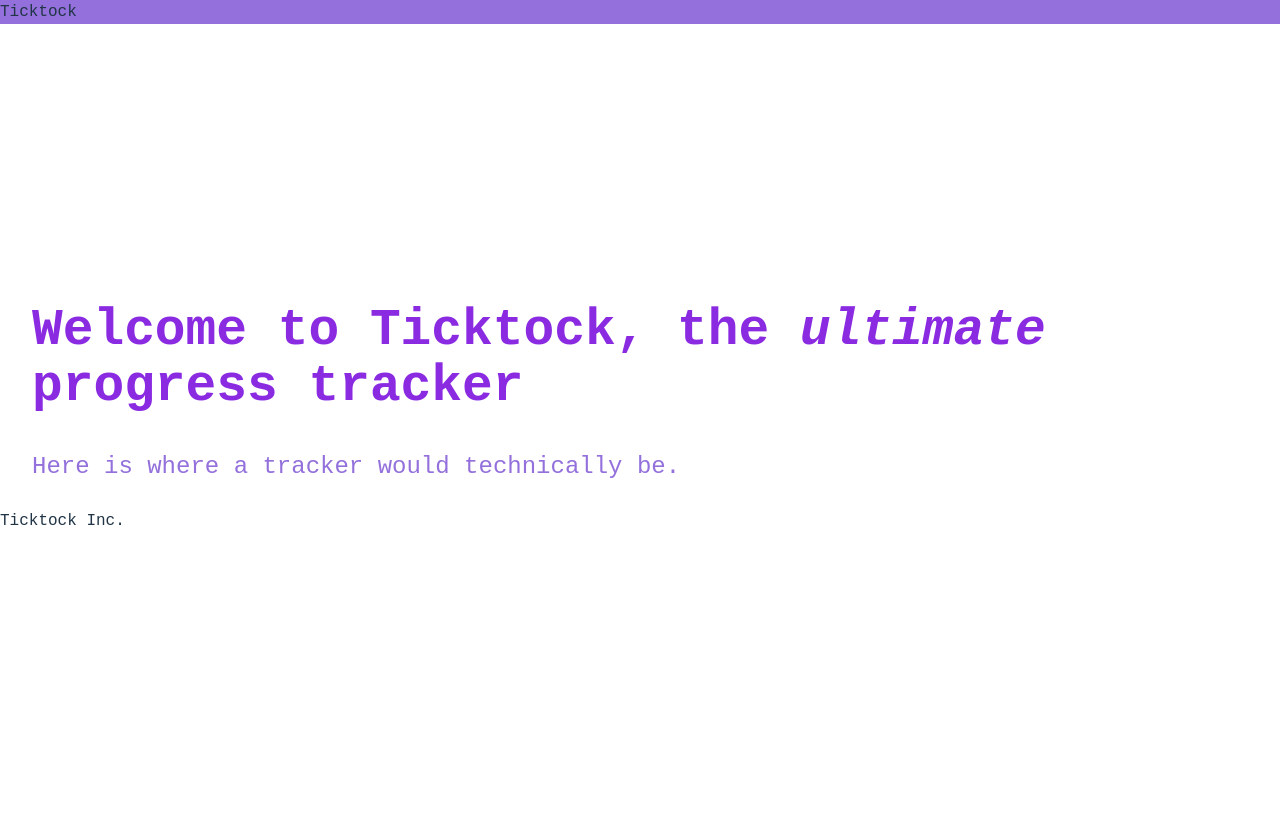
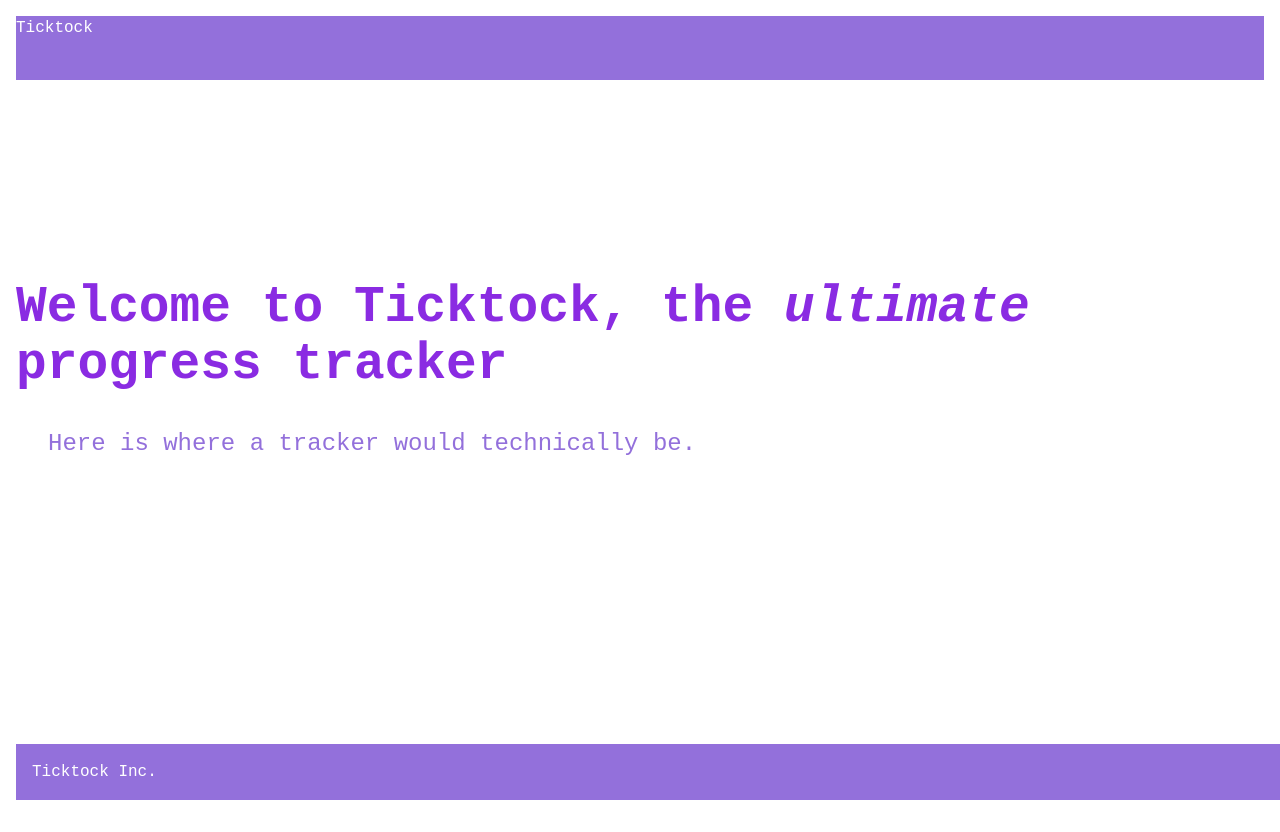
Before and after one commit to 347S24/347-final-project-ticktock, a React (Vite) app in the folder ticktock/frontend/: page / in a window 1280 px wide. Before the commit the page ends 800 px from the top, so only its background shows below. Built offline with nearby package versions, Linux system fonts and the light colour scheme.

Commit message:
Why gap :'(

```diff
--- a/ticktock/frontend/src/App.css
+++ b/ticktock/frontend/src/App.css
@@ -1,26 +1,36 @@
-div {
+/* App.css */
+
+body {
+  font-family: 'Courier New', Courier, monospace;
+  margin: 1rem;
+  padding: 1rem;
+}
+
+.container {
   display: grid;
   grid-template-areas:
-      "header"
-      "main"
-      "footer";
+    "header"
+    "main"
+    "footer";
+  min-height: 100vh;
 }
 
-header, footer {
-  position: fixed;
-  top: 0;
+header {
+  grid-area: header;
+  height: 4rem;
+  color: white;
   text-align: left;
   background-color: mediumpurple;
   font-family: 'Courier New', Courier, monospace;
-  width: 100%;
+}
+
+main {
+  grid-area: main;
 }
 
 h1 {
-  position: top;
-  padding-left: 2rem;
-  font-size: 3rem;
   font-family: 'Courier New', Courier, monospace;
-  color:blueviolet;
+  color: blueviolet;
 }
 
 p {
@@ -28,8 +38,20 @@ p {
   padding-left: 2rem;
   font-size: 1.5rem;
   color: mediumpurple;
+}
 
+footer {
+  grid-area: footer;
+  color: white;
+  padding: 1rem;
+  position: fixed;
+  bottom: 0;
+  width: 100%;
+  text-align: left;
+  background-color: mediumpurple;
+  font-family: 'Courier New', Courier, monospace;
 }
+
 
 
 /* #root {
--- a/ticktock/frontend/src/App.jsx
+++ b/ticktock/frontend/src/App.jsx
@@ -12,35 +12,8 @@ function App() {
 
   return (
     <>
-      {/* <div>
-        <a href="https://vitejs.dev" target="_blank">
-          <img src={viteLogo} className="logo" alt="Vite logo" />
-        </a>
-        <a href="https://react.dev" target="_blank">
-          <img src={reactLogo} className="logo react" alt="React logo" />
-        </a>
-        <a href="https://www.djangoproject.com/" target="_blank">
-          <img src={djangoLogo} className="logo" alt="Django logo" />
-        </a>
-      </div>
-      <h1>Vite + React + Django + Aarushi</h1>
-      <div className="card">
-        <button onClick={() => setCount((count) => count + 1)}>
-          count is {count}
-        </button>
-        <p>
-          Edit <code>src/App.jsx</code> and save to test HMR
-        </p>
-        <p>
-          You are logged in as {username}.
-        </p>
-      </div>
-      <p className="read-the-docs">
-        Click on the Vite and React logos to learn more
-      </p> */
-
-        <div>
-          <title>Home page for Ticktock</title>
+      {
+        <div className="container">
           <header>Ticktock</header>
 
           <main>
@@ -48,8 +21,7 @@ function App() {
             <p>Here is where a tracker would technically be.</p>
           </main>
 
-          <foot>Ticktock Inc.</foot>
-
+          <footer>Ticktock Inc.</footer>
         </div>
 
 
```
Also changed, not shown: 1 other file (tests, documents, lock files or other folders).
